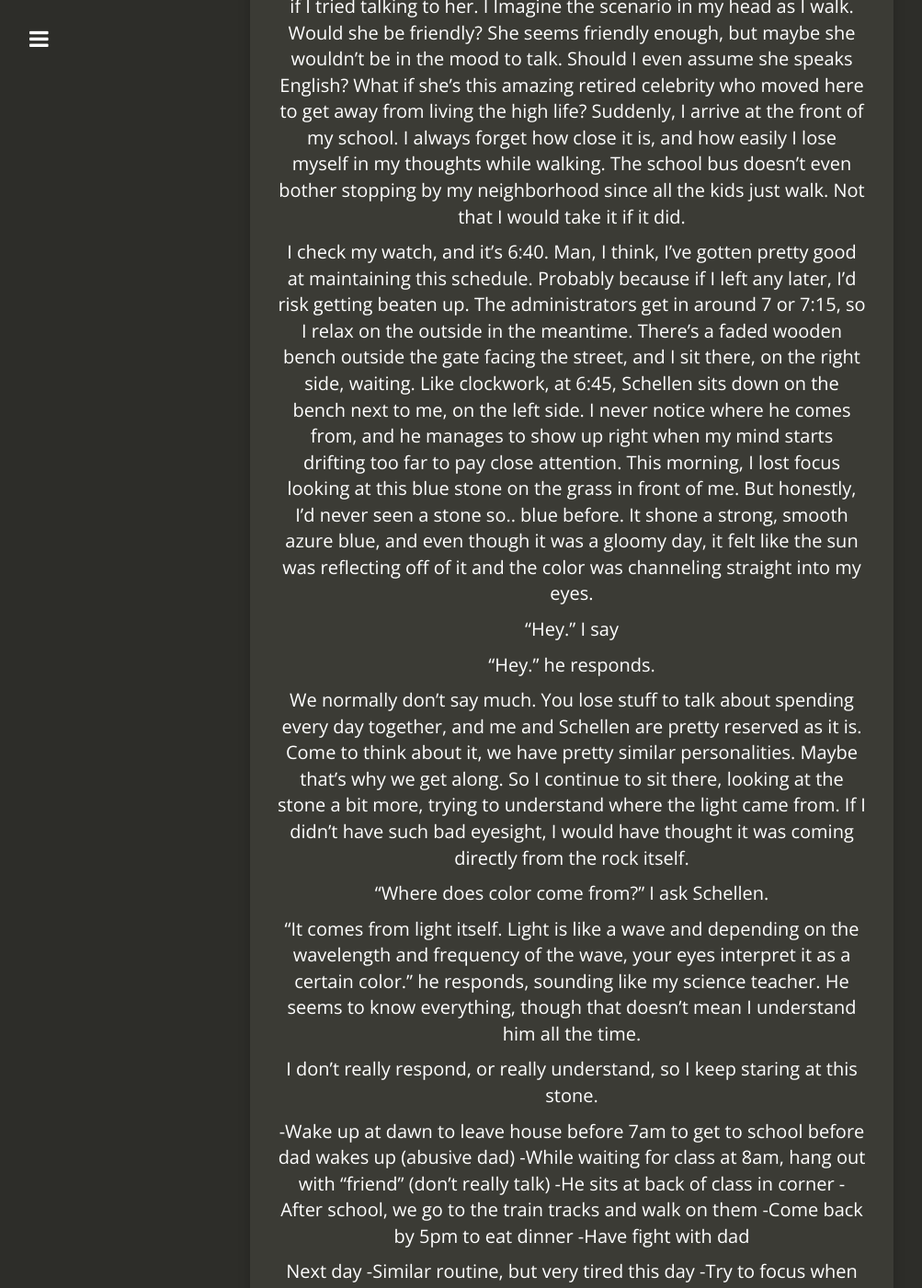
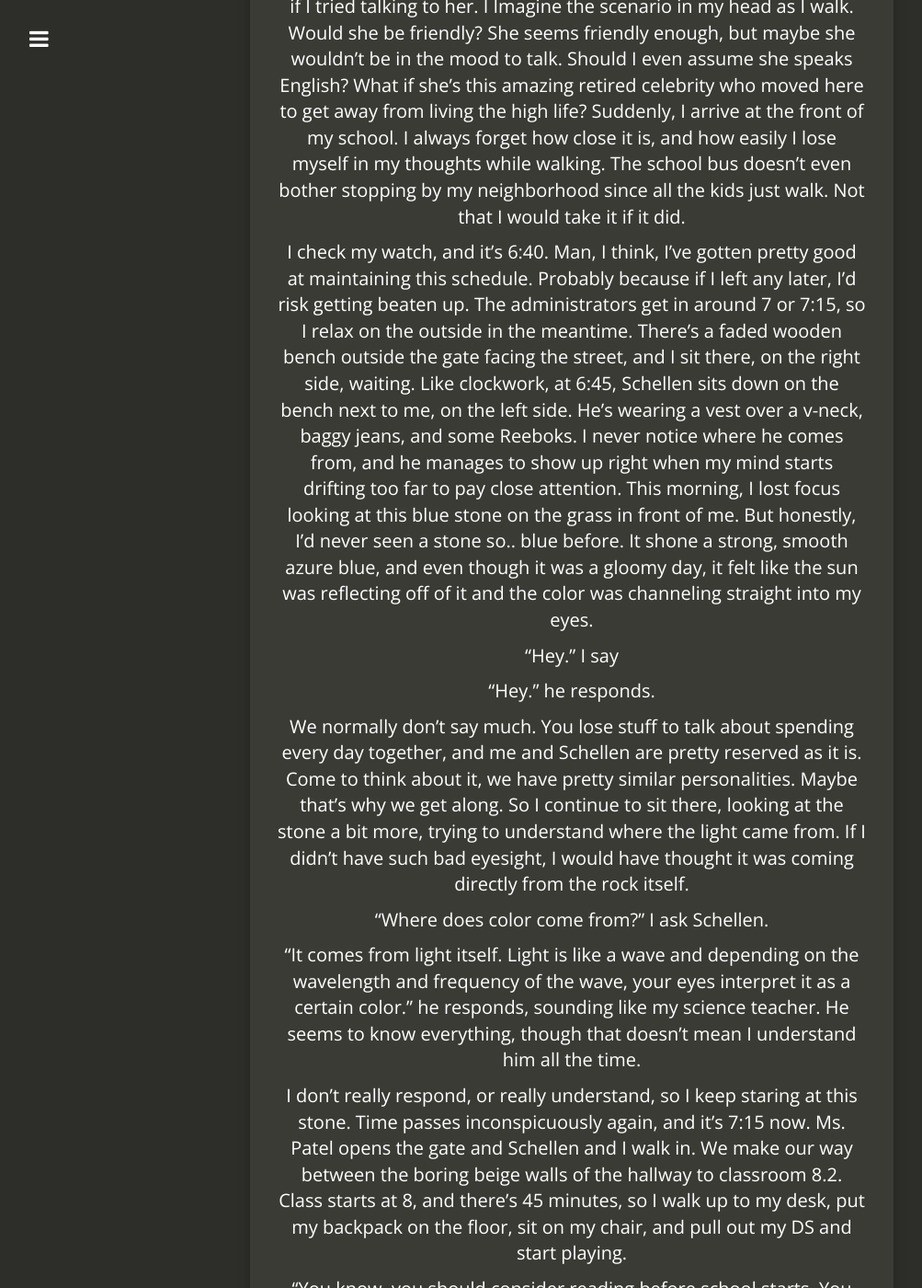
Before and after one commit to jacobtomlinson/carte-noire, a Jekyll site: the page built from drafts/untitled.md, in a window 1280 px wide and 1400 px high, scrolled down 1805 px. Shown: the whole window at 92% size, without its empty margins (18-1021 px from the left). Built offline with Jekyll 4.4.1, drawn with Linux system fonts in a browser that asks for light colours; nearby versions of some CDN libraries; our own code applies the rules of GitHub Pages for plain Markdown files; some of the changed text lies outside the part shown.

Commit message:
Update to untitled story.

```diff
--- a/drafts/untitled.md
+++ b/drafts/untitled.md
@@ -12,7 +12,7 @@ My dad doesn't care, of course. Maybe he'd be happy if I got robbed. I think the
 
 The walk is pretty uneventful. There's a Chinese lady with a cart who walks the opposite direction as me every day. We do a little nod of acknowledgement to each other as we passed each other and go on our merry way. I do wonder what her story is, or what would happen if I tried talking to her. I Imagine the scenario in my head as I walk. Would she be friendly? She seems friendly enough, but maybe she wouldn't be in the mood to talk. Should I even assume she speaks English? What if she's this amazing retired celebrity who moved here to get away from living the high life? Suddenly, I arrive at the front of my school. I always forget how close it is, and how easily I lose myself in my thoughts while walking. The school bus doesn't even bother stopping by my neighborhood since all the kids just walk. Not that I would take it if it did.
 
-I check my watch, and it's 6:40. Man, I think, I've gotten pretty good at maintaining this schedule. Probably because if I left any later, I'd risk getting beaten up. The administrators get in around 7 or 7:15, so I relax on the outside in the meantime. There's a faded wooden bench outside the gate facing the street, and I sit there, on the right side, waiting.  Like clockwork, at 6:45, Schellen sits down on the bench next to me, on the left side. I never notice where he comes from, and he manages to show up right when my mind starts drifting too far to pay close attention. This morning, I lost focus looking at this blue stone on the grass in front of me. But honestly, I'd never seen a stone so.. blue before. It shone a strong, smooth azure blue, and even though it was a gloomy day, it felt like the sun was reflecting off of it and the color was channeling straight into my eyes.
+I check my watch, and it's 6:40. Man, I think, I've gotten pretty good at maintaining this schedule. Probably because if I left any later, I'd risk getting beaten up. The administrators get in around 7 or 7:15, so I relax on the outside in the meantime. There's a faded wooden bench outside the gate facing the street, and I sit there, on the right side, waiting.  Like clockwork, at 6:45, Schellen sits down on the bench next to me, on the left side. He's wearing a vest over a v-neck, baggy jeans, and some Reeboks. I never notice where he comes from, and he manages to show up right when my mind starts drifting too far to pay close attention. This morning, I lost focus looking at this blue stone on the grass in front of me. But honestly, I'd never seen a stone so.. blue before. It shone a strong, smooth azure blue, and even though it was a gloomy day, it felt like the sun was reflecting off of it and the color was channeling straight into my eyes.
 
 "Hey." I say
 
@@ -24,7 +24,15 @@ We normally don't say much. You lose stuff to talk about spending every day toge
 
 "It comes from light itself. Light is like a wave and depending on the wavelength and frequency of the wave, your eyes interpret it as a certain color." he responds, sounding like my science teacher. He seems to know everything, though that doesn't mean I understand him all the time.
 
-I don't really respond, or really understand, so I keep staring at this stone.
+I don't really respond, or really understand, so I keep staring at this stone. Time passes inconspicuously again, and it's 7:15 now. Ms. Patel opens the gate and Schellen and I walk in. We make our way between the boring beige walls of the hallway to classroom 8.2. Class starts at 8, and there's 45 minutes, so I walk up to my desk, put my backpack on the floor, sit on my chair, and pull out my DS and start playing.
+
+"You know, you should consider reading before school starts. You get in so early, you could probably get through a whole book a week." Ms. Caldstone says. She's sitting behind her also boring and beige desk. She's wearing a grey blazer of sorts over a white top, her hair tied back as always. She looks sort of different without glasses, but I imagine it's much more convenient to wear contacts instead. "Have you even done your homework?"
+
+"Yes, Ms. Caldstone." I say shyly. I haven't finished everything, but I do all my homework in math class anyway.
+
+I go back to playing my DS. I'm playing the newest (but kinda old) Pokemon game, Pokemon Ultra Moon. I've almost reached the big fight with Necrozma, and I'm trying to get there before school starts.
+
+Unfortunately, I make very little progress before the school bell rings at 7:55. I feel like I've only played for a few minutes, but I chalk it up to video game immersion. Almost all at once, the rest of the class pours in. My desk is near the front, on the left side of the second out of five rows with five desks each. Schellen sits at the back, in the bottom left corner. I feel like people don't even notice he's there, especially since he never talks. The teachers seem to ignore him too, given that no one calls on him to answer questions.
 
 -Wake up at dawn to leave house before 7am to get to school before dad wakes up (abusive dad)
 -While waiting for class at 8am, hang out with "friend" (don't really talk)
@@ -41,3 +49,7 @@ Next day
 -...
 -He convinces me to run away (?)
 -Death (?)
+
+Themes
+-Color. Abnormal things are bright, everything else is beige or boring
+-Time. Time passes oddly, most of the time he loses track of it
```
Also changed, not shown: other parts of drafts/untitled.md (+1 -1 lines).
